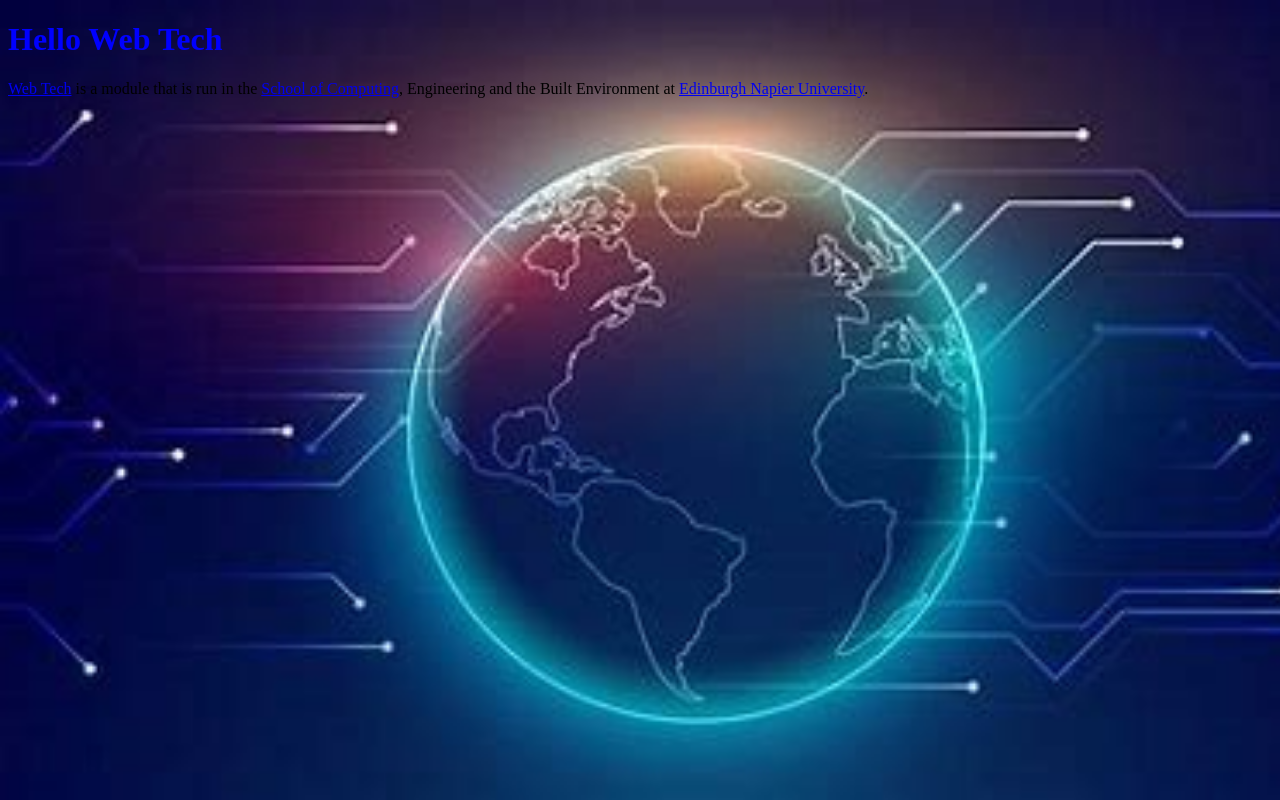
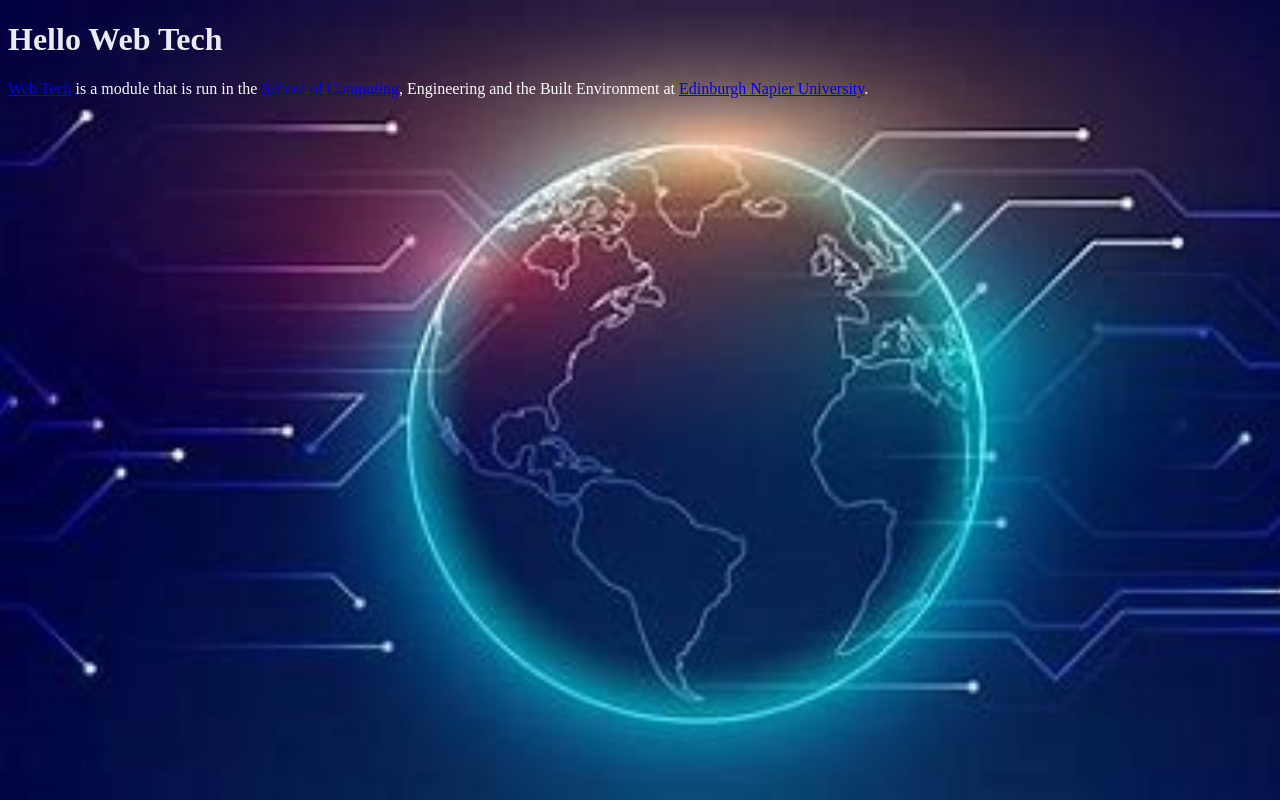
Before and after one commit to 40685534/set08101, a plain HTML site: page index.html in a window 1280 px wide. Drawn offline with Linux system fonts and the light colour scheme.

Commit message:
image change

```diff
--- a/styles.css
+++ b/styles.css
@@ -6,10 +6,10 @@ body {
 }
 
 h1 {
-    color: blue;
+    color: rgb(235, 235, 243);
 }
 
 p {
     font-size: 16px;
-    color: black;
+    color: rgb(251, 250, 250);
 }
```
